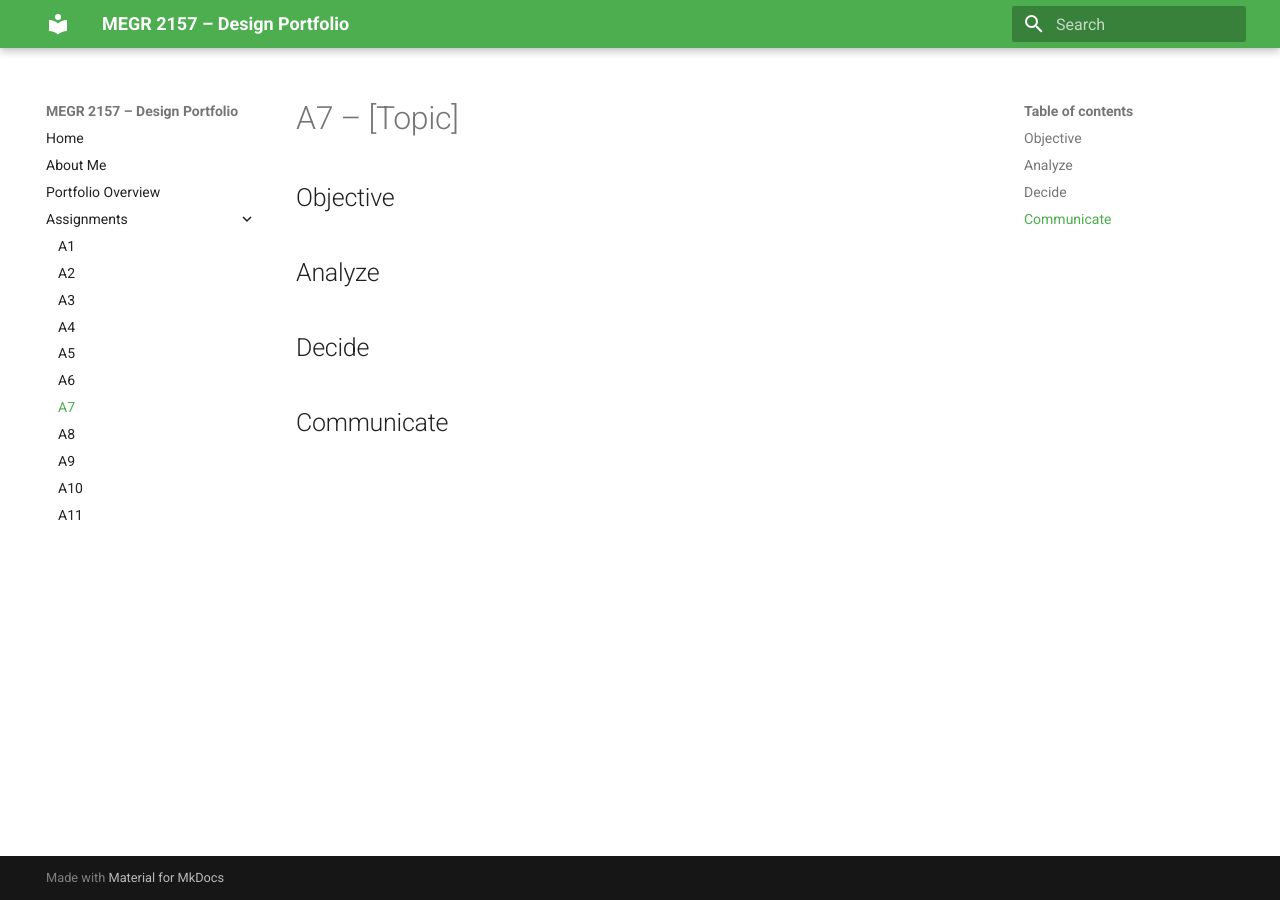
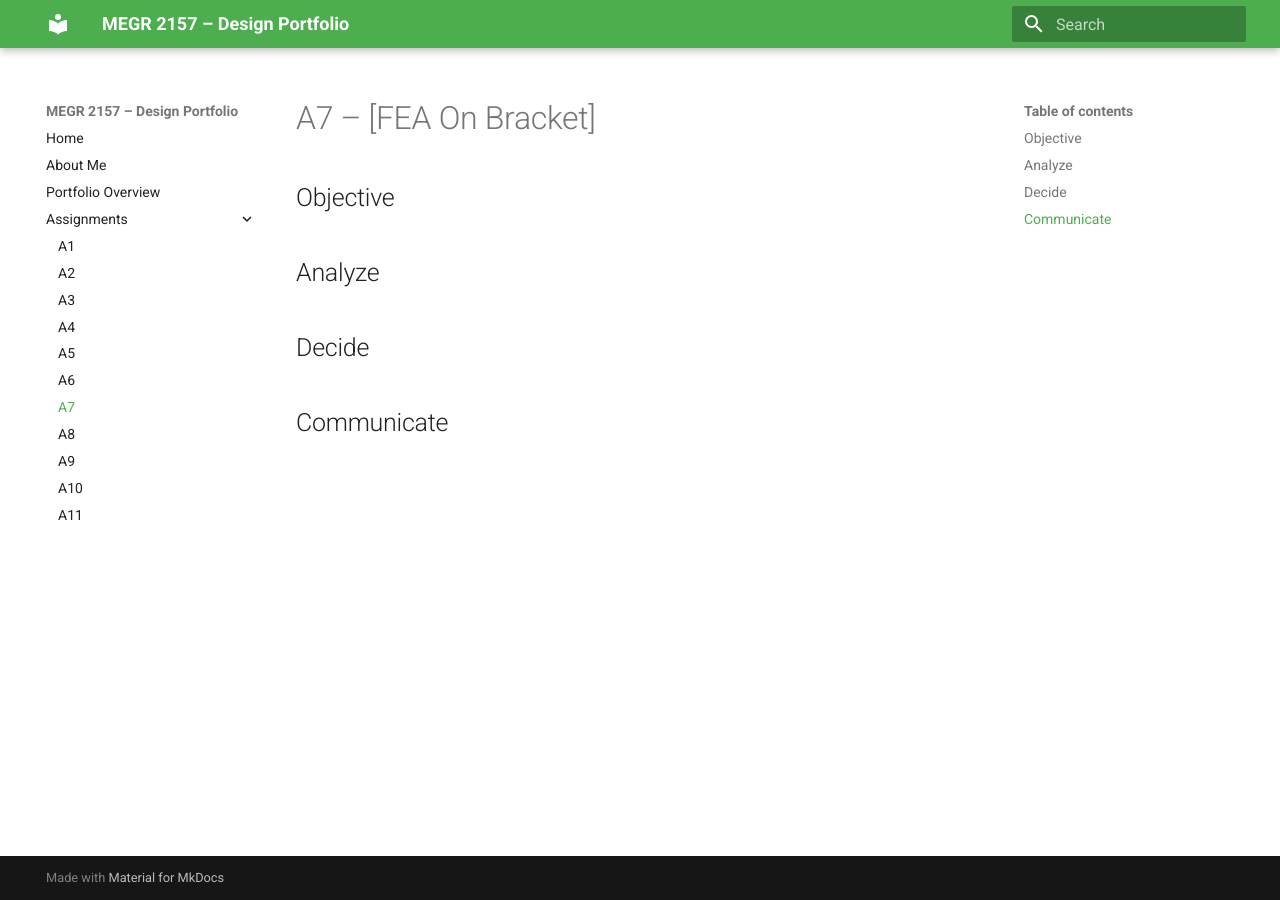
Before and after one commit to brandonhudson11/megr2157-portfolio, an MkDocs documentation site: the page built from docs/assignments/A07/index.md, in a window 1280 px wide. Built offline with MkDocs 1.6.1 and Material for MkDocs 9.7.7, drawn with Linux system fonts in a browser that asks for light colours.

Commit message:
Update assignment title to 'FEA On Bracket'

```diff
--- a/docs/assignments/A07/index.md
+++ b/docs/assignments/A07/index.md
@@ -1,4 +1,4 @@
-# A7 – [Topic]
+# A7 – [FEA On Bracket]
 
 ## Objective
 
```
